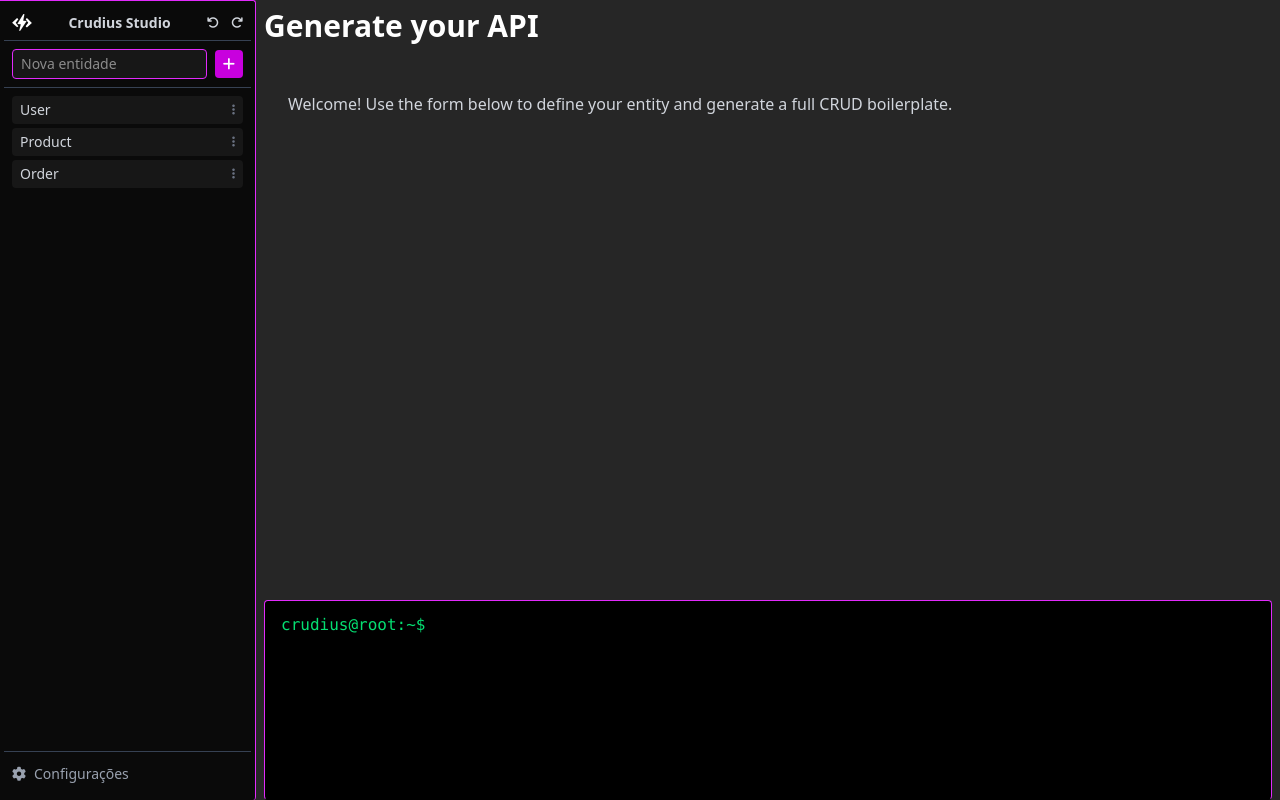
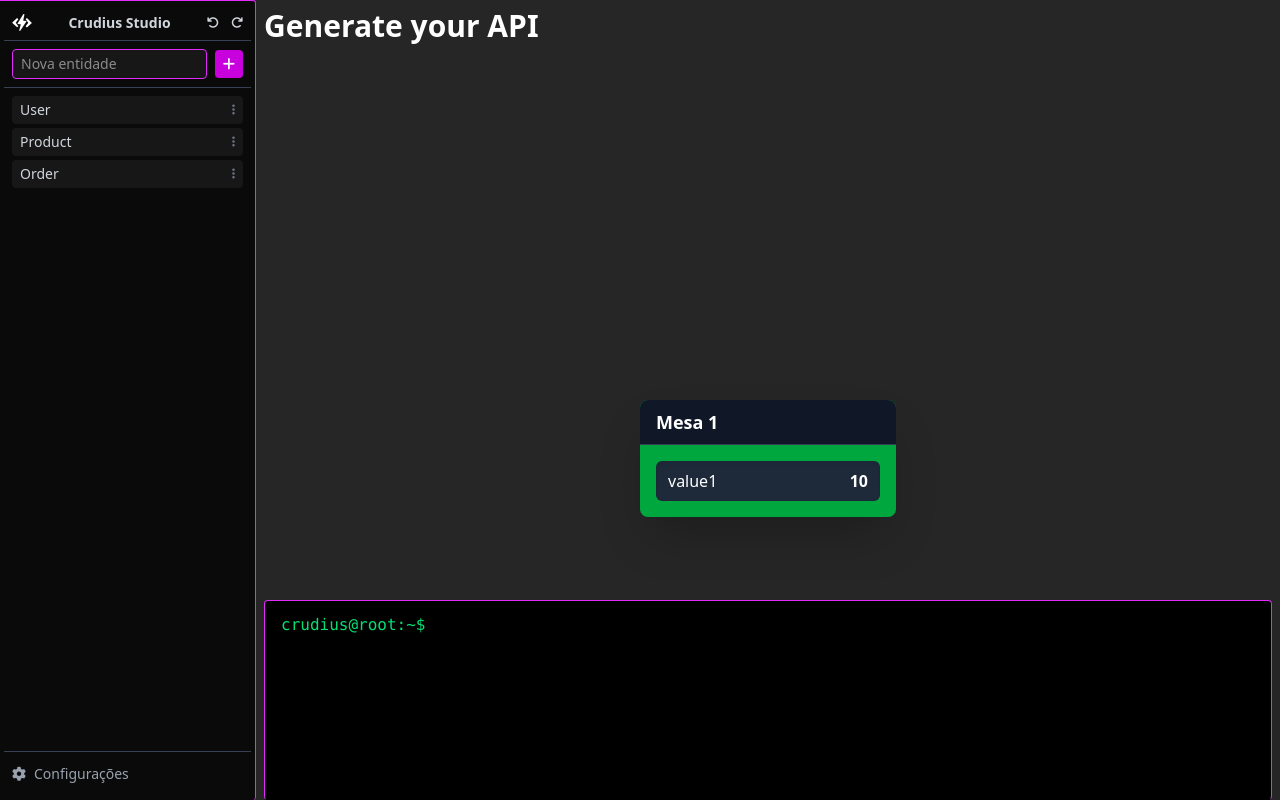
Before and after one commit to pedrovjesus/CRUDius-frontend, a React (Vite) app: page / in a window 1280 px wide. Built offline with nearby package versions, Linux system fonts and the light colour scheme.

Commit message:
refactor: canva

```diff
--- a/src/App.tsx
+++ b/src/App.tsx
@@ -1,14 +1,12 @@
 import "./App.css";
+import { Canva } from "./components/Canva";
 import { Layout } from "./components/Layout";
 
 function App() {
   return (
     <>
       <Layout title="Generate your API">
-        <p className="text-gray-300 mb-4">
-          Welcome! Use the form below to define your entity and generate a full
-          CRUD boilerplate.
-        </p>
+        <p></p>
       </Layout>
     </>
   );
--- /dev/null
+++ b/src/components/Canva.tsx
@@ -0,0 +1,190 @@
+import { useRef, useState, useEffect } from "react";
+
+type TableValue = {
+  name: string;
+  data: string;
+};
+
+export type Table = {
+  id: string;
+  name: string;
+  type: string;
+  x: number;
+  y: number;
+  focus: boolean;
+  values: TableValue[];
+};
+
+type CanvaProps = {
+  tables: Table[];
+  setTables: React.Dispatch<React.SetStateAction<Table[]>>;
+};
+
+export const Canva: React.FC<CanvaProps> = ({ tables, setTables }) => {
+  const canvasRef = useRef<HTMLCanvasElement | null>(null);
+  const [zoom, setZoom] = useState<number>(1);
+  const [offset, setOffset] = useState<{ x: number; y: number }>({
+    x: window.innerWidth / 2,
+    y: window.innerHeight / 2,
+  });
+
+  const isDraggingCanvas = useRef<boolean>(false);
+  const isDraggingInput = useRef<boolean>(false);
+  const draggingInputId = useRef<string | null>(null);
+  const lastMouse = useRef<{ x: number; y: number }>({ x: 0, y: 0 });
+  useEffect(() => {
+    const canvas = canvasRef.current;
+    if (!canvas) return;
+    canvas.width = window.innerWidth;
+    canvas.height = window.innerHeight;
+  }, [offset, zoom]);
+
+  const handleWheel = (e: React.WheelEvent<HTMLDivElement>) => {
+    const delta = -e.deltaY;
+    const zoomIntensity = 0.001;
+
+    const newZoom = zoom * (1 + delta * zoomIntensity);
+    const mouseX = e.clientX;
+    const mouseY = e.clientY;
+
+    const worldX = (mouseX - offset.x) / zoom;
+    const worldY = (mouseY - offset.y) / zoom;
+
+    if (newZoom >= 0.316 && newZoom <= 2.773) {
+      setZoom(newZoom);
+      setOffset({
+        x: mouseX - worldX * newZoom,
+        y: mouseY - worldY * newZoom,
+      });
+    }
+  };
+
+  // Clique do mouse
+  const handleMouseDown = (e: React.MouseEvent<HTMLDivElement>) => {
+    lastMouse.current = { x: e.clientX, y: e.clientY };
+
+    for (let table of tables) {
+      const getTable = document.getElementById(table.id);
+      if (!getTable) continue;
+
+      const screenX = offset.x + table.x * zoom;
+      const screenY = offset.y + table.y * zoom;
+      const width = getTable.offsetWidth * zoom;
+      const height = getTable.offsetHeight * zoom;
+
+      setTables((prev) => prev.map((t) => ({ ...t, focus: false })));
+
+      if (
+        e.clientX >= screenX &&
+        e.clientX <= screenX + width &&
+        e.clientY >= screenY &&
+        e.clientY <= screenY + height
+      ) {
+        isDraggingInput.current = true;
+        draggingInputId.current = table.id;
+        getTable.classList.add("focus");
+        changeFocus(table.id);
+        return;
+      }
+    }
+
+    isDraggingCanvas.current = true;
+  };
+
+  // Movimento do mouse
+  const handleMouseMove = (e: React.MouseEvent<HTMLDivElement>) => {
+    const dx = e.clientX - lastMouse.current.x;
+    const dy = e.clientY - lastMouse.current.y;
+
+    if (isDraggingCanvas.current) {
+      setOffset((prev) => ({ x: prev.x + dx, y: prev.y + dy }));
+    }
+
+    if (isDraggingInput.current && draggingInputId.current) {
+      setTables((prev) =>
+        prev.map((table) =>
+          table.id === draggingInputId.current
+            ? { ...table, x: table.x + dx / zoom, y: table.y + dy / zoom }
+            : table
+        )
+      );
+    }
+
+    lastMouse.current = { x: e.clientX, y: e.clientY };
+  };
+
+  // Soltar o mouse
+  const handleMouseUp = () => {
+    setTables((prev) =>
+      prev.map((table) =>
+        table.id === draggingInputId.current ? { ...table, focus: true } : table
+      )
+    );
+
+    isDraggingCanvas.current = false;
+    isDraggingInput.current = false;
+    draggingInputId.current = null;
+  };
+
+  // Alterar foco da tabela
+  function changeFocus(id: string) {
+    setTables((prev) =>
+      prev.map((table) =>
+        table.id === id ? { ...table, focus: true } : { ...table, focus: false }
+      )
+    );
+  }
+
+  return (
+    <div
+      className={`main-canva ${
+        isDraggingCanvas.current ? "cursor-grabbing" : "cursor-grab"
+      }`}
+      onMouseDown={handleMouseDown}
+      onMouseMove={handleMouseMove}
+      onMouseUp={handleMouseUp}
+      onMouseLeave={handleMouseUp}
+      onWheel={handleWheel}
+    >
+      <canvas ref={canvasRef} />
+
+      {tables.map((table) => {
+        const style: React.CSSProperties = {
+          left: offset.x + table.x * zoom,
+          top: offset.y + table.y * zoom,
+          transform: `scale(${zoom})`,
+          position: "absolute",
+        };
+
+        return (
+          <div
+            onClick={() => changeFocus(table.id)}
+            id={table.id}
+            key={table.id}
+            style={style}
+            className={`absolute cursor-pointer rounded-lg shadow-2xl transition-transform duration-150
+              ${table.focus ? "ring-4 ring-blue-500 scale-105" : "ring-0"}
+              ${
+                table.type === "type-a" ? "bg-green-600" : "bg-purple-600"
+              } w-64`}
+          >
+            <div className="bg-gray-900 px-4 py-2 border-b border-gray-700 rounded-t-lg">
+              <span className="font-bold text-white text-lg">{table.name}</span>
+            </div>
+            <div className="p-4 flex flex-col gap-2">
+              {table.values.map((val) => (
+                <div
+                  key={val.name}
+                  className="bg-gray-800 rounded-md px-3 py-2 flex justify-between items-center shadow-inner"
+                >
+                  <span className="text-white font-medium">{val.name}</span>
+                  <span className="text-white font-semibold">{val.data}</span>
+                </div>
+              ))}
+            </div>
+          </div>
+        );
+      })}
+    </div>
+  );
+};
--- a/src/components/Layout.tsx
+++ b/src/components/Layout.tsx
@@ -1,3 +1,6 @@
+import { useState } from "react";
+import { Canva } from "./Canva";
+
 import { Sidebar } from "./Sidebar";
 import { Terminal } from "./Terminal";
 
@@ -5,7 +8,33 @@ interface ILayoutProps {
   title: string;
   children: React.ReactNode;
 }
+
+type TableValue = { name: string; data: string };
+type Table = {
+  id: string;
+  name: string;
+  type: string;
+  x: number;
+  y: number;
+  focus: boolean;
+  values: TableValue[];
+};
+
 export const Layout: React.FC<ILayoutProps> = ({ title, children }) => {
+  // Estado das tabelas
+  const [tables, setTables] = useState<Table[]>([
+    {
+      id: "table1",
+      name: "Mesa 1",
+      type: "type-a",
+      x: 0,
+      y: 0,
+      focus: false,
+      values: [{ name: "value1", data: "10" }],
+    },
+    // você pode adicionar mais tabelas aqui
+  ]);
+
   return (
     <div className="flex flex-col min-h-screen bg-neutral-800 text-white">
       <div className="flex flex-1 overflow-hidden">
@@ -17,9 +46,13 @@ export const Layout: React.FC<ILayoutProps> = ({ title, children }) => {
             <div className="p-6">{children}</div>
           </div>
 
+          <div className="max-w-3 max-h-3">
+            <Canva tables={tables} setTables={setTables} />
+          </div>
+
           <div className="h-50">
             <Terminal />
-            </div>
+          </div>
         </div>
       </div>
     </div>
```
